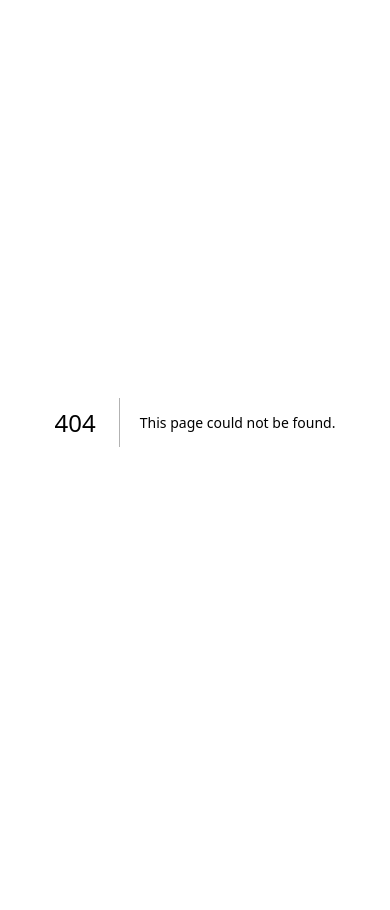
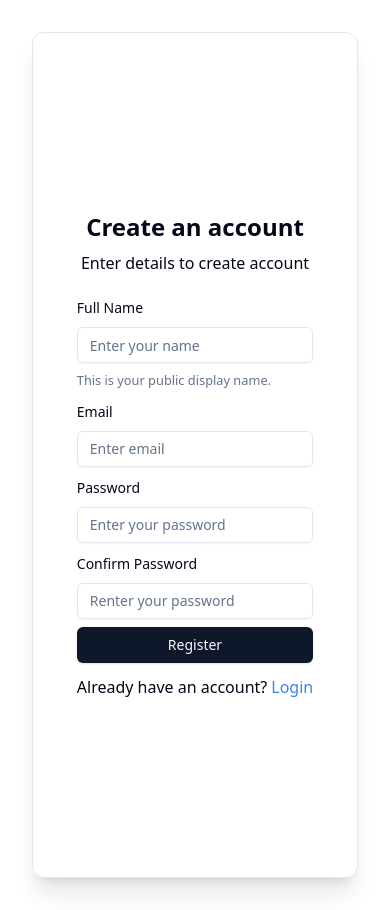
Before and after one commit to spotlight301/chatbot-rag-dual, a Next.js app in the folder apps/frontend/: page /auth/register in a window 390 px wide. Before the commit this address had no page. Before the commit the page ends 844 px from the top, so only its background shows below. Built offline with nearby package versions, Linux system fonts and the light colour scheme.

Commit message:
Designed responsive Authentication pages

```diff
--- /dev/null
+++ b/apps/frontend/src/app/auth/layout.tsx
@@ -0,0 +1,27 @@
+import React from 'react'
+
+const AuthLayout = ({
+    children,
+}: {
+    children: React.ReactNode
+}) => {
+    return (
+        <section>
+            <div  className='m-8 border rounded-xl overflow-hidden shadow-xl'>
+                <div className='h-screen flex items-center justify-center md:grid lg:max-w-none lg:grid-cols-2 lg:px-0'>
+                    <div className='hidden lg:flex bg-zinc-900 h-full items-center justify-center p-5'>
+                        <blockquote className='text-white w-[500px]'>
+                            <p className='text-lg'>"Experience the future of communication with our chatbot. Whether you need assistance, information, or just a friendly chat, our chatbot is always here for you."</p>
+
+                        </blockquote>
+                    </div>
+                    <div className=''>
+                        {children}
+                    </div>
+                </div>
+            </div>
+        </section>
+    )
+}
+
+export default AuthLayout
--- /dev/null
+++ b/apps/frontend/src/app/auth/login/page.tsx
@@ -0,0 +1,23 @@
+import LoginForm from '@/components/auth/LoginForm'
+import Link from 'next/link'
+import React from 'react'
+
+const Login = () => {
+    return (
+        <div className='mx-auto w-full p-10 md:p-0 md:w-[400px] min-w-[300px] flex flex-col justify-center'>
+            <div className='flex flex-col space-y-2 text-center mb-5'>
+                <h1 className='font-bold text-2xl'>Welcome back</h1>
+                <p>Sign in to your account</p>
+            </div>
+            <LoginForm />
+            <p className='text-center mt-3'>
+                New on our platform
+                <Link href="/auth/register" className='text-blue-500 hover:text-blue-800 ml-1'>
+                    Create an account
+                </Link>
+            </p>
+        </div>
+    )
+}
+
+export default Login
--- /dev/null
+++ b/apps/frontend/src/app/auth/register/page.tsx
@@ -0,0 +1,23 @@
+import RegisterForm from '@/components/auth/RegisterForm'
+import Link from 'next/link'
+import React from 'react'
+
+const Register = () => {
+    return (
+        <div className='mx-auto w-full p-10 md:p-0 md:w-[400px] min-w-[300px] flex flex-col justify-center'>
+            <div className='flex flex-col space-y-2 text-center mb-5'>
+                <h1 className='font-bold text-2xl'>Create an account</h1>
+                <p>Enter details to create account</p>
+            </div>
+            <RegisterForm />
+            <p className="text-center mt-3">
+                Already have an account?
+                <Link href="/auth/login" className="text-blue-500 hover:text-blue-800 ml-1">
+                    Login
+                </Link>
+            </p>
+        </div>
+    )
+}
+
+export default Register
```
